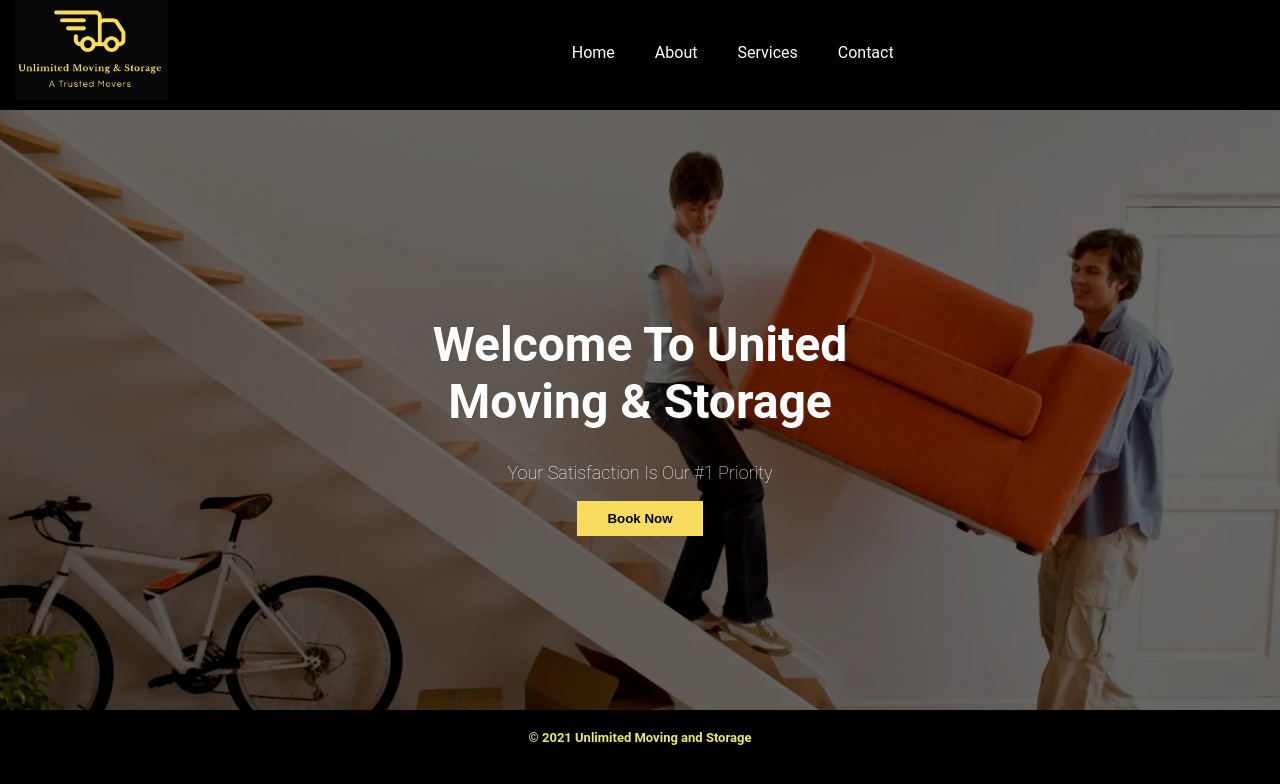
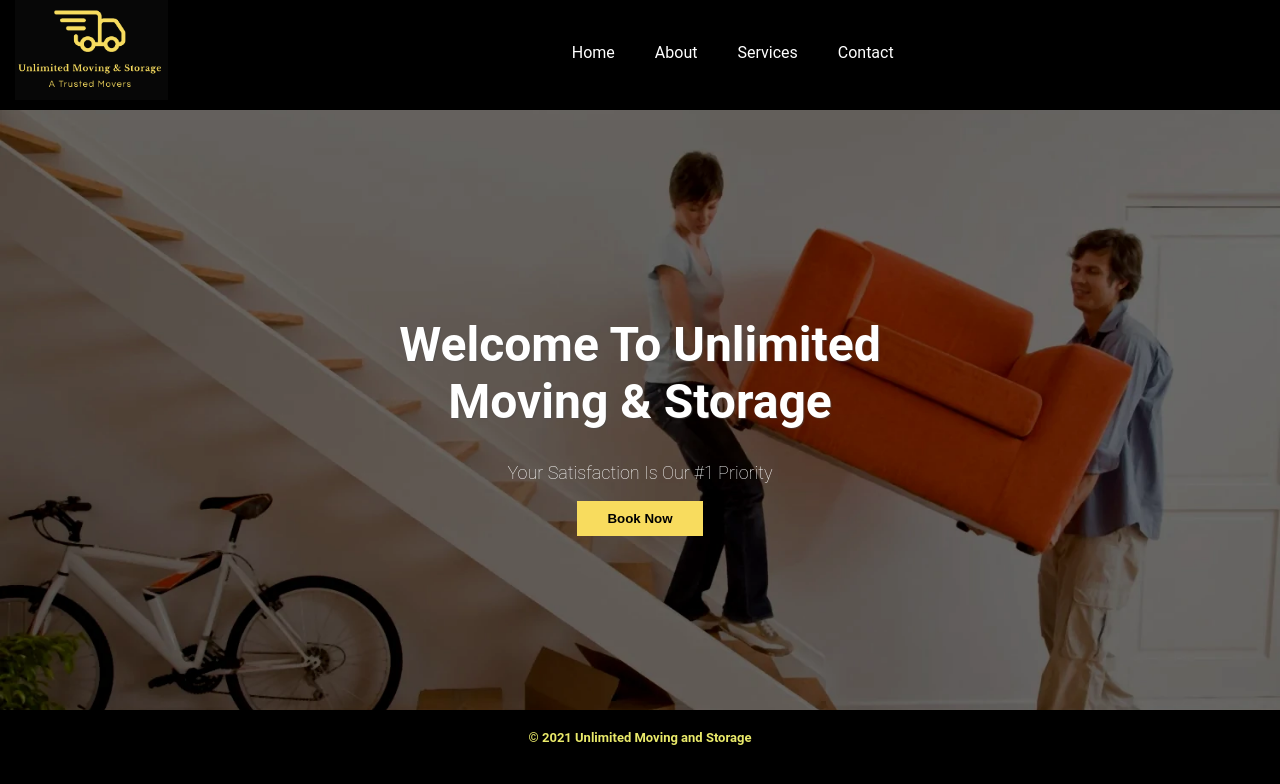
Before and after one commit to Erodri6z/Unlimited-Moving-And-Storage, a React (Create React App) app: page / in a window 1280 px wide. Shown: the top 784 px of the page. Built offline with nearby package versions, Linux system fonts and the light colour scheme.

Commit message:
fix typo in landing

```diff
--- a/src/components/Landing/Landing.jsx
+++ b/src/components/Landing/Landing.jsx
@@ -4,7 +4,7 @@ const Landing = () => {
   return(
     <div className="landing" style={{ backgroundImage: `url(${landing})` }}>
       <div id="landing-text">
-        <h1 id="landing-title">Welcome To United <br/> Moving & Storage</h1>
+        <h1 id="landing-title">Welcome To Unlimited <br/> Moving & Storage</h1>
         <h3 id="slogan">Your Satisfaction Is Our #1 Priority</h3>
         <a href="/Contact" id="landing-contact">
           <button id="landing-btn">Book Now</button>
```
